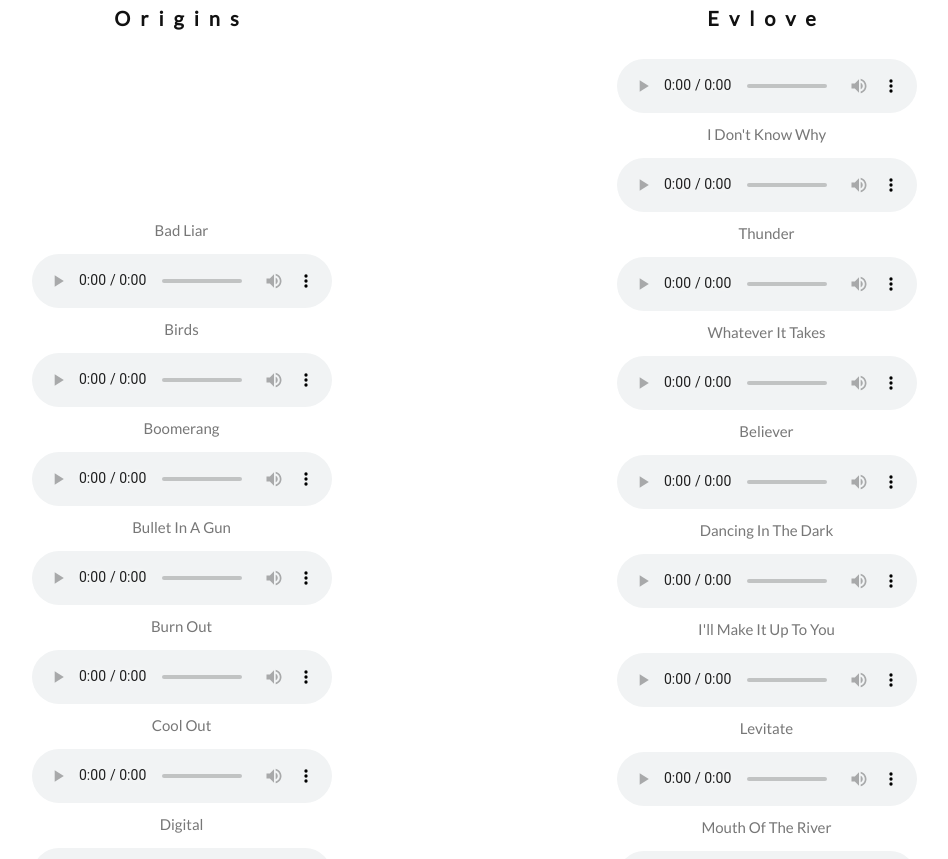
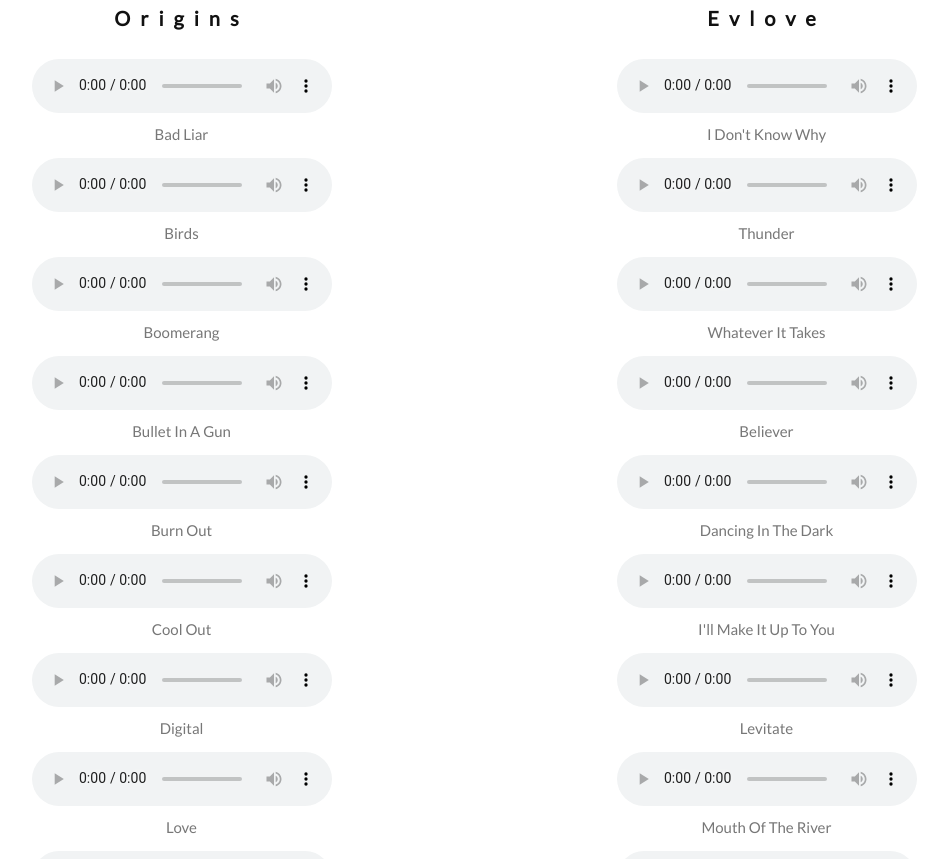
Before and after one commit to VladymyrKupchyk/ImagineDragons, a plain HTML site: page index.html in a window 1280 px wide. Shown: the part 1996-2855 px from the top of the page, without its empty margins (166-1114 px from the left). Drawn offline with nearby package versions, Linux system fonts and the light colour scheme.

Commit message:
Update index.html

```diff
--- a/index.html
+++ b/index.html
@@ -357,7 +357,7 @@
     <div class="row">
  <div class="col-md-6">
        <h3><strong> Origins</strong></h3>
-       <embed src="D:\Учні\11\Курси\Купчик\Music\Origins\Bad Liar.mp3" controls></embed>
+       <audio src="D:\Учні\11\Курси\Купчик\Music\Origins\Bad Liar.mp3" controls></audio>
          <p class="text-center">Bad Liar</p>
        <audio src="D:\Учні\11\Курси\Купчик\Music\Origins\Birds.mp3" controls></audio>
          <p class="text-center">Birds</p>
```
